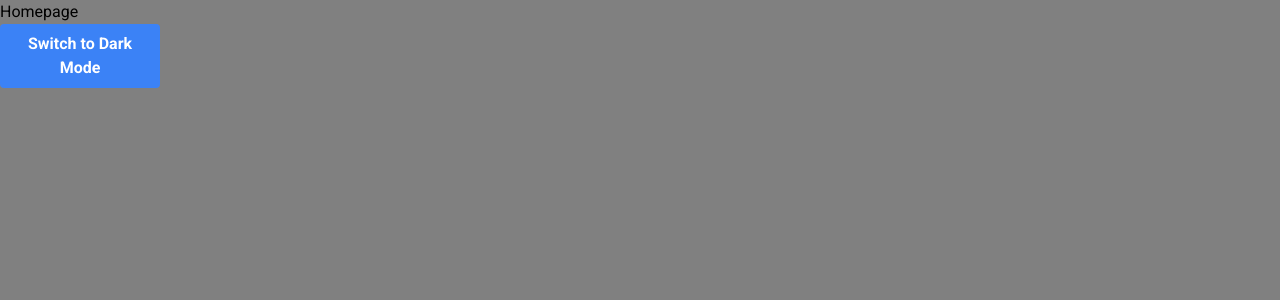
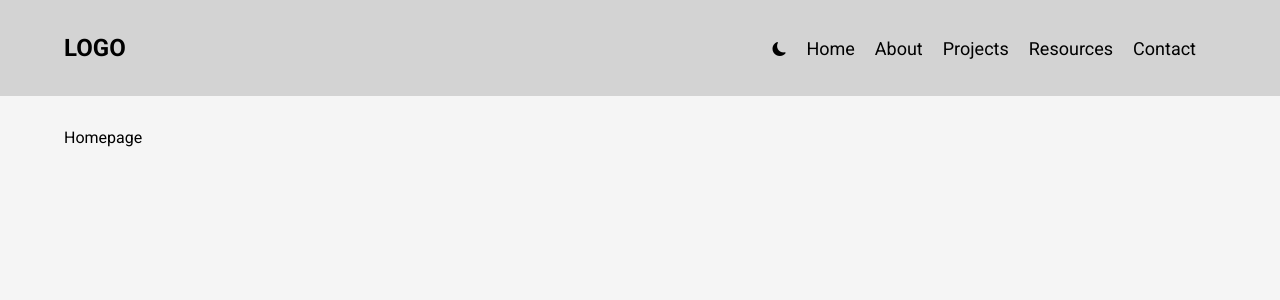
Before and after one commit to Suray54/affiliate, a Next.js app: page / in a window 1280 px wide. Shown: the top 300 px of the page. Built offline with nearby package versions, Linux system fonts and the light colour scheme.

Commit message:
Navbar and dark mode

```diff
--- a/src/app/(admin)/dashboard/page.tsx
+++ b/src/app/(admin)/dashboard/page.tsx
@@ -1,12 +1,11 @@
-import ThemeToggleButton from "@/components/button/ThemeToggleButton";
 import React from "react";
 
 const AdminDashboard = () => {
   return (
-    <div className="flex-col">
-      <span className="mb-5">Admin Dashboard</span>
-
-      <ThemeToggleButton />
+    <div className="w-full page">
+      <div className="max-w-[90vw] mx-auto">
+        <span className="">Admin Dashborad</span>
+      </div>
     </div>
   );
 };
--- a/src/app/globals.css
+++ b/src/app/globals.css
@@ -3,21 +3,93 @@
 @tailwind utilities;
 
 :root {
-  --text-color: 0, 0, 0;
-  --background-color: grey;
-
-  /* --primary-color: blue;
-  --secondary-color: red; */
+  --text-color: #000;
+  --background-color: rgb(245, 245, 245);
+  --navbar-background-color: rgb(211, 211, 211);
 }
 
 .dark {
-  --text-color: 255, 255, 255;
-  --background-color: black;
+  --text-color: #fff;
+  --background-color: rgb(0, 0, 0);
+  --navbar-background-color: rgb(71, 71, 71);
 }
 
 body {
-  color: rgb(var(--text-color));
+  color: var(--text-color);
   background: var(--background-color);
-  margin: 0;
-  padding: 0;
 }
+
+.page {
+  /* margin-top: 128px; only when navbar is fixed*/
+  margin-top: 30px;
+  min-height: 100vh;
+}
+
+/* Navigation bar */
+
+.navbar {
+  background-color: var(--navbar-background-color);
+}
+
+.close-menu,
+.open-menu {
+  position: absolute;
+  cursor: pointer;
+  display: none;
+}
+
+.open-menu {
+  top: 50%;
+  right: 20px;
+  transform: translateY(-50%);
+}
+
+.close-menu {
+  top: 20px;
+  right: 20px;
+}
+
+#check {
+  display: none;
+}
+
+.menu li {
+  margin-right: 20px;
+  font-size: 18px;
+}
+
+@media (max-width: 800px) {
+  .menu {
+    flex-direction: column;
+    align-items: center;
+    justify-content: center;
+    width: 73%;
+    height: 100vh;
+    position: fixed;
+    top: 0;
+    right: -100%;
+    z-index: 100;
+    background-color: var(--background-color);
+    color: var(--text-color);
+    transition: all 1s ease-in-out;
+    text-transform: uppercase;
+    font-size: 24px;
+  }
+
+  .menu li {
+    margin-top: 40px;
+  }
+
+  .menu li a {
+    padding: 10px;
+  }
+
+  .close-menu,
+  .open-menu {
+    display: block;
+  }
+
+  #check:checked ~ .menu {
+    right: 0;
+  }
+}
--- a/src/app/layout.tsx
+++ b/src/app/layout.tsx
@@ -3,8 +3,11 @@ import type { Metadata } from "next";
 import { Roboto } from "next/font/google";
 
 import "./globals.css";
+import "bootstrap-icons/font/bootstrap-icons.css";
+
 import Loading from "./loading";
 import { ThemeProvider } from "@/context/themeContext";
+import Navbar from "@/components/layouts/navbar/navbar";
 
 const roboto = Roboto({
   subsets: ["latin"],
@@ -12,8 +15,11 @@ const roboto = Roboto({
 });
 
 export const metadata: Metadata = {
-  title: "Create Next App",
-  description: "Generated by create next app",
+  title: "Affiliate Clone",
+  description: "Affliate Clone",
+  icons: {
+    icon: "/favicon.ico",
+  },
 };
 
 export default function RootLayout({
@@ -25,7 +31,10 @@ export default function RootLayout({
     <ThemeProvider>
       <html lang="en">
         <body className={roboto.className}>
-          <Suspense fallback={<Loading />}>{children}</Suspense>
+          <Suspense fallback={<Loading />}>
+            <Navbar />
+            {children}
+          </Suspense>
         </body>
       </html>
     </ThemeProvider>
--- a/src/app/page.tsx
+++ b/src/app/page.tsx
@@ -1,11 +1,9 @@
-import ThemeToggleButton from "@/components/button/ThemeToggleButton";
-
 export default function Home() {
   return (
-    <div className="flex flex-col w-40">
-      <span className="">Homepage</span>
-
-      <ThemeToggleButton />
+    <div className="w-full page">
+      <div className="max-w-[90vw] mx-auto">
+        <span className="">Homepage</span>
+      </div>
     </div>
   );
 }
--- a/src/components/button/ThemeToggleButton.tsx
+++ b/src/components/button/ThemeToggleButton.tsx
@@ -5,12 +5,12 @@ const ThemeToggleButton = () => {
   const { theme, toggleTheme } = useTheme();
 
   return (
-    <button
-      className="bg-blue-500 hover:bg-blue-700 text-white font-bold py-2 px-4 rounded"
-      onClick={() => toggleTheme()}
-    >
-      {theme === "dark" ? "Switch to Light Mode" : "Switch to Dark Mode"}
-    </button>
+    <i
+      className={`ml-2 cursor-pointer bi bi-moon-fill text-sm  ${
+        theme != "dark" ? "color-black" : "color-white"
+      }`}
+      onClick={toggleTheme}
+    />
   );
 };
 
--- /dev/null
+++ b/src/components/layouts/navbar/navbar.tsx
@@ -0,0 +1,48 @@
+import React from "react";
+import ThemeToggleButton from "@/components/button/ThemeToggleButton";
+
+const Navbar = () => {
+  return (
+    // <nav className="fixed top-0 left-0 w-full navbar">
+    <nav className="w-full navbar">
+      <ul className="max-w-[90vw] flex flex-wrap justify-between items-center relative mx-auto py-8">
+        <a className="logo" href="#">
+          <h3 className="font-bold text-2xl">LOGO</h3>
+        </a>
+        <input type="checkbox" id="check" />
+
+        <span className="menu flex">
+          <li>
+            <ThemeToggleButton />
+          </li>
+
+          <li>
+            <a href="#">Home</a>
+          </li>
+          <li>
+            <a href="#">About</a>
+          </li>
+          <li>
+            <a href="#">Projects</a>
+          </li>
+          <li>
+            <a href="#">Resources</a>
+          </li>
+          <li>
+            <a href="#">Contact</a>
+          </li>
+
+          <label htmlFor="check" className="close-menu">
+            X
+          </label>
+        </span>
+
+        <label htmlFor="check" className="open-menu">
+          Menu
+        </label>
+      </ul>
+    </nav>
+  );
+};
+
+export default Navbar;
```
Also changed, not shown: package.json (+6 -5 lines), 1 other file (tests, documents, lock files or other folders).
